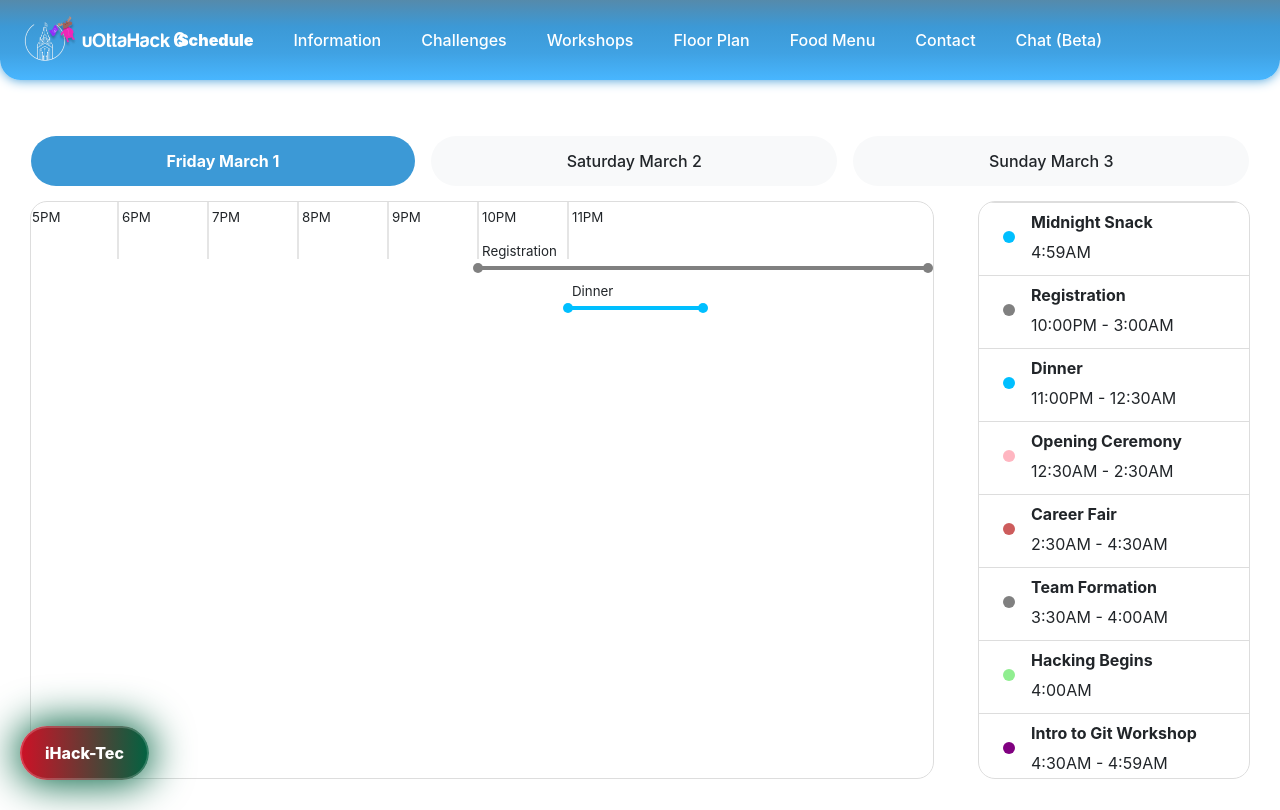
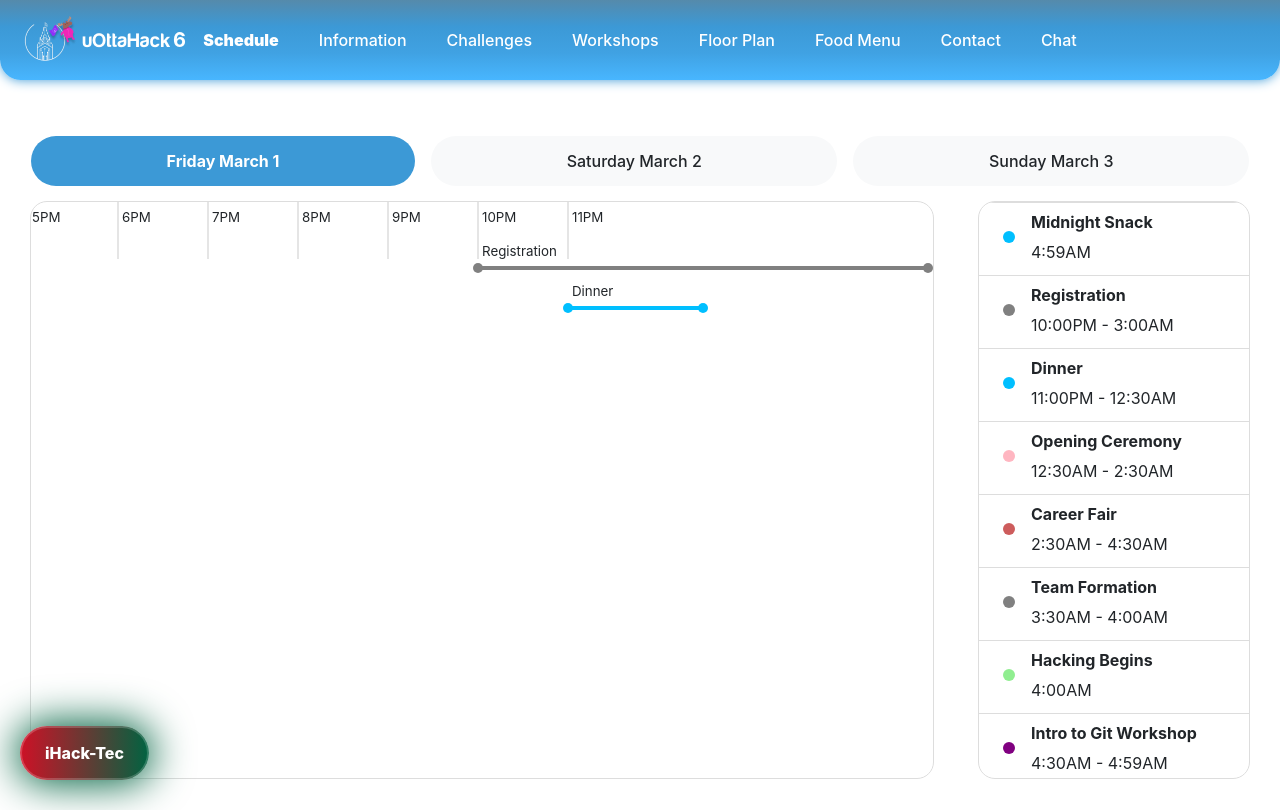
Before and after one commit to Qerope/2025-uottahack-live, a React (Create React App) app: page / in a window 1280 px wide. Built offline with nearby package versions, Linux system fonts and the light colour scheme; a web font is replaced by a local one.

Commit message:
added chatbot UI2

```diff
--- a/src/components/NavBarComponent.tsx
+++ b/src/components/NavBarComponent.tsx
@@ -42,7 +42,7 @@ class NavBarComponent extends React.Component {
 					}}
 					onClick={this.collapse}
 				/>
-				<Navbar id="navbar-main" expanded={this.state.expanded} className="navbar-dark" expand="lg">
+				<Navbar id="navbar-main" expanded={this.state.expanded} className="navbar-dark" expand="xl">
 					<Navbar.Brand id="brand" className='mt-2'>
 							<img src={Logo} style={{width: "58px", height: "41px", paddingLeft: "4px", paddingRight: "4px"}} alt="" />
 						<NavLink id="wordmark" to={RoutePath.Home} onClick={this.collapse} >
--- a/src/constants.ts
+++ b/src/constants.ts
@@ -52,7 +52,7 @@ const ROUTES_WITH_TITLES: IRouteItem[] = [
 	},
 	{
 		path: RoutePath.Chat,
-		title: 'Chat (Beta)',
+		title: 'Chat',
 		component: Chat
 	}
 ];
--- a/src/views/Chat.css
+++ b/src/views/Chat.css
@@ -17,8 +17,3 @@
     background: transparent; /* Light gray color for the track */
     border-radius: 10px; /* Rounded corners for the track */
 }
-
-/* Customize the hover effect on the thumb */
-::-webkit-scrollbar-thumb:hover {
-    background-color: red; /* Darker thumb on hover */
-}
--- a/src/views/Chat.tsx
+++ b/src/views/Chat.tsx
@@ -48,7 +48,7 @@ const Chat: React.FC = () => {
                 <Col xs={12} className="d-flex flex-column h-100">
                     <div className="text-center">
                         <h1 className="text-gradient font-weight-bold my-2 mb-4">
-                            uOttaChat <sup style={{ fontSize: '0.6em', fontWeight: 'normal' }}>beta</sup>
+                            uOttaChat (Beta)
                         </h1>
                         <p className="text-left mb-4" style={{ fontSize: '0.9rem' }}>
                             Hey hackers, sponsors, volunteers, and mentors! Meet uOttaChat – your go-to event chatbot! Whether you have questions about the hackathon, need specific details about challenges, event logistics (like room assignments), food options, the full event schedule, or anything else – uOttaChat has got you covered!
```
